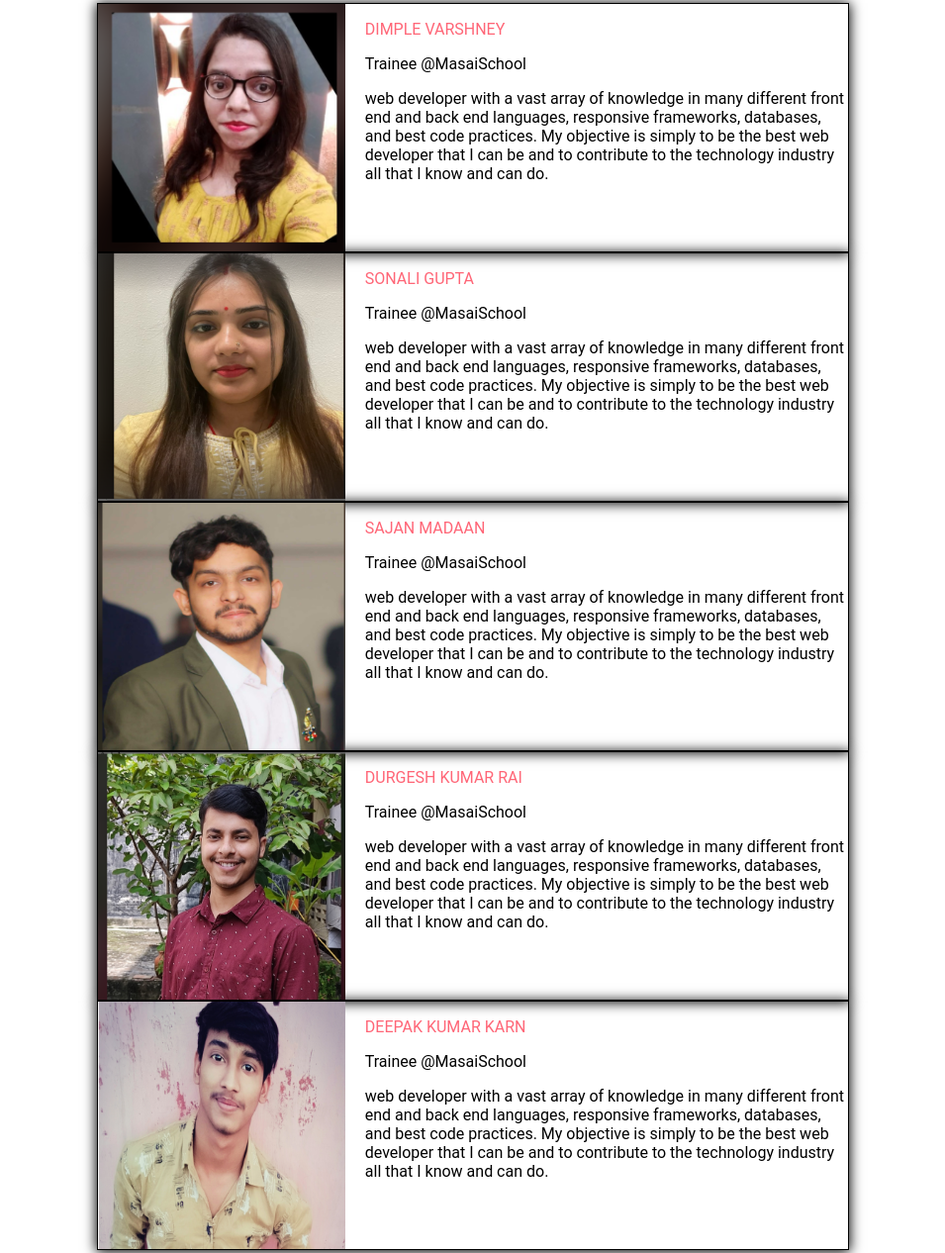
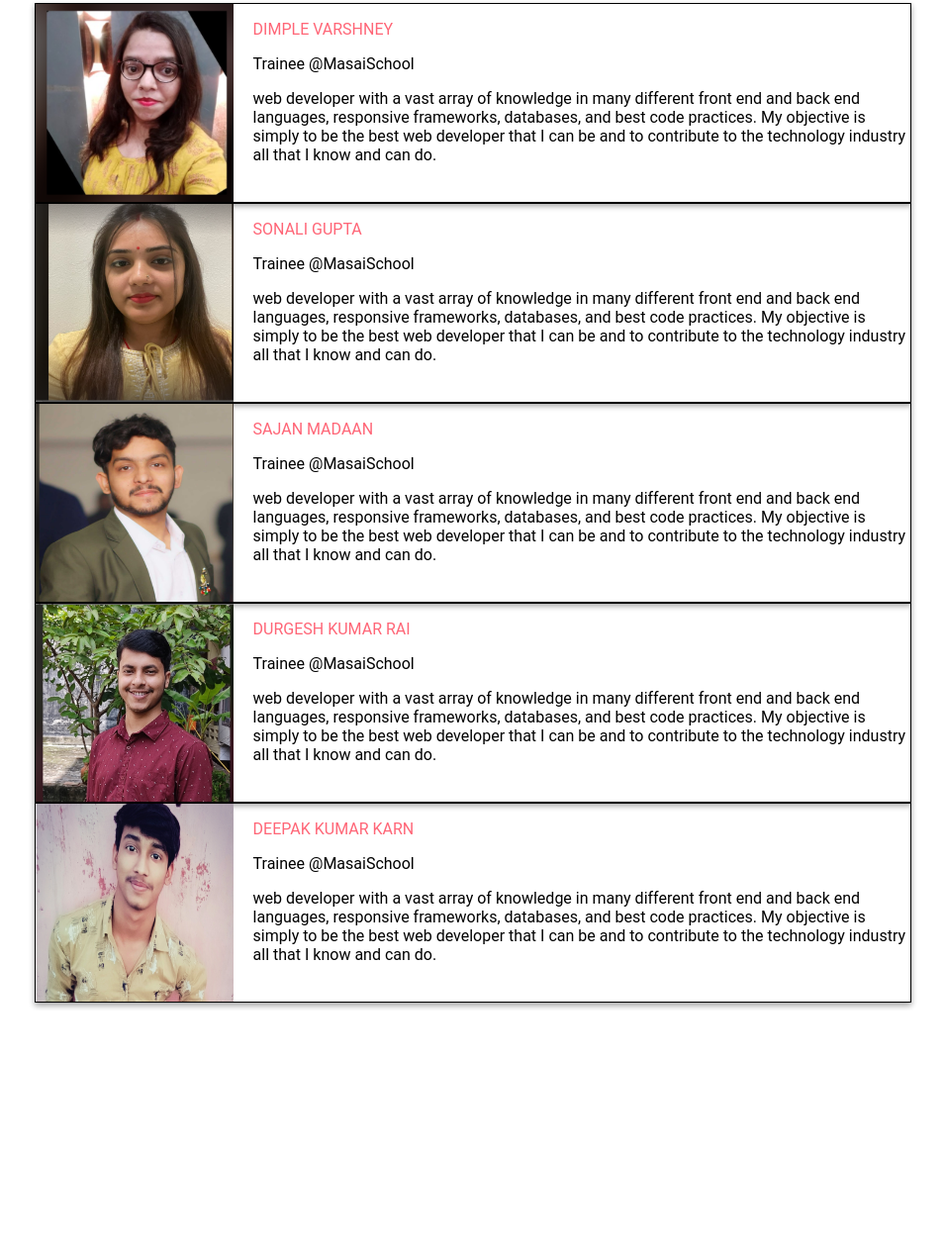
Before and after one commit to durgeshrai633/stylecraze.com, a website: page team/team.html in a window 1280 px wide. Shown: the part 169-1435 px from the top of the page at 99% size, without its empty margins (162-1117 px from the left). After the commit the page ends 1190 px from the top, so only its background shows below. Drawn offline with Linux system fonts and the light colour scheme.

Commit message:
updated cart team pay

```diff
--- a/team/team.css
+++ b/team/team.css
@@ -9,6 +9,7 @@
     font-size: 30px;
     font-weight: bolder;
     text-align: center;
+    color: #f67;
 }
 #DK_teamsec{
     height:60px;
@@ -20,18 +21,19 @@
     font-size: 17px;
     margin-bottom: 25px;
 }
-#DK_dimple{
-    height:250px;
-    width:60%;
+.DK_dimple{
+    height:200px;
+    width:70%;
     border:1px solid black;
-    box-shadow: 0px 1px 12px 1px;
+    box-shadow: rgba(0, 0, 0, 0.16) 0px 3px 6px, rgba(0, 0, 0, 0.23) 0px 3px 6px;
+    margin-bottom: 20px;
     margin: auto;
     display: flex;
     font-family: 'Roboto', sans-serif;
 }
-#DK_pic>img{
-    height:250px;
-    width:250px;
+.DK_pic>img{
+    height:200px;
+    width:200px;
     margin-right: 20px;
 }
 
--- a/team/team.html
+++ b/team/team.html
@@ -13,11 +13,11 @@
         <p>Each article on StyleCraze involves an integrated approach from multiple teams – writers, editors, SEO analysts, designers and publishers, and tech geniuses. Here’s a peek into the heads driving these teams to produce the best experience for the readers.
   </p>
     </div>
-    <div id = "DK_dimple">
-        <div id = "DK_pic">
+    <div class = "DK_dimple">
+        <div class = "DK_pic">
             <img src="dimple.png" alt="">
         </div>
-        <div id = "DK_dimplequalifi">
+        <div class = "DK_dimplequalifi">
             <p class = "DK_COLOR">DIMPLE VARSHNEY</p>
             <p>Trainee @MasaiSchool</p>
             <p>web developer with a vast array of knowledge in many different front end and back end languages, responsive frameworks, databases, and best code practices. My objective is simply to be the best web developer that I can be and to contribute to the technology industry all that I know and can do.
@@ -25,11 +25,11 @@
         </div>
     </div>
 
-    <div id = "DK_dimple">
-        <div id = "DK_pic">
+    <div class = "DK_dimple">
+        <div class = "DK_pic">
             <img src="sonali.png"">
         </div>
-        <div id = "DK_dimplequalifi">
+        <div class = "DK_dimplequalifi">
             <p class = "DK_COLOR">SONALI GUPTA</p>
             <p>Trainee @MasaiSchool</p>
             <p>web developer with a vast array of knowledge in many different front end and back end languages, responsive frameworks, databases, and best code practices. My objective is simply to be the best web developer that I can be and to contribute to the technology industry all that I know and can do.
@@ -39,11 +39,11 @@
 
 
 
-    <div id = "DK_dimple">
-        <div id = "DK_pic">
+    <div class = "DK_dimple">
+        <div class = "DK_pic">
             <img src="sajan.png" alt="">
         </div>
-        <div id = "DK_dimplequalifi">
+        <div class = "DK_dimplequalifi">
             <p class = "DK_COLOR">SAJAN MADAAN</p>
             <p>Trainee @MasaiSchool</p>
             <p>web developer with a vast array of knowledge in many different front end and back end languages, responsive frameworks, databases, and best code practices. My objective is simply to be the best web developer that I can be and to contribute to the technology industry all that I know and can do.
@@ -53,11 +53,11 @@
 
 
 
-    <div id = "DK_dimple">
-        <div id = "DK_pic">
+    <div class = "DK_dimple">
+        <div class = "DK_pic">
             <img src="durgesh.png" alt="">
         </div>
-        <div id = "DK_dimplequalifi">
+        <div class = "DK_dimplequalifi">
             <p class = "DK_COLOR">DURGESH KUMAR RAI</p>
             <p>Trainee @MasaiSchool</p>
             <p>web developer with a vast array of knowledge in many different front end and back end languages, responsive frameworks, databases, and best code practices. My objective is simply to be the best web developer that I can be and to contribute to the technology industry all that I know and can do.
@@ -67,11 +67,11 @@
 
 
 
-    <div id = "DK_dimple">
-        <div id = "DK_pic">
+    <div class = "DK_dimple">
+        <div class = "DK_pic">
             <img src="deepak1.png" alt="">
         </div>
-        <div id = "DK_dimplequalifi">
+        <div class = "DK_dimplequalifi">
             <p class = "DK_COLOR">DEEPAK KUMAR KARN</p>
             <p>Trainee @MasaiSchool</p>
             <p>web developer with a vast array of knowledge in many different front end and back end languages, responsive frameworks, databases, and best code practices. My objective is simply to be the best web developer that I can be and to contribute to the technology industry all that I know and can do.
```
Also changed, not shown: cart.css (+6 -5 lines), cart.html (+5 -5 lines), cart.js (+35 -1 lines), payment.html (renamed from payment/payment.html, +2 -2 lines), scripts/payment.js (renamed from payment/payment.js), styles/payment.css (renamed from payment/payment.css).
